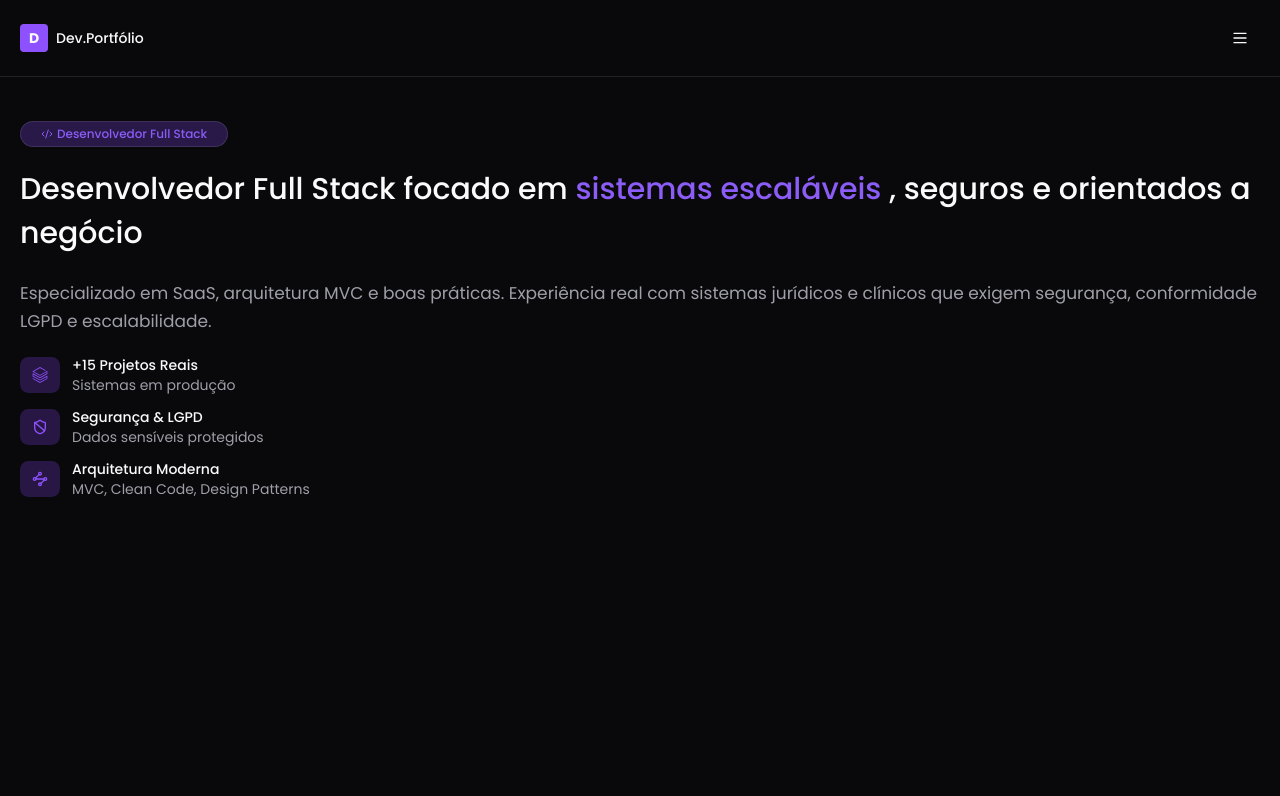
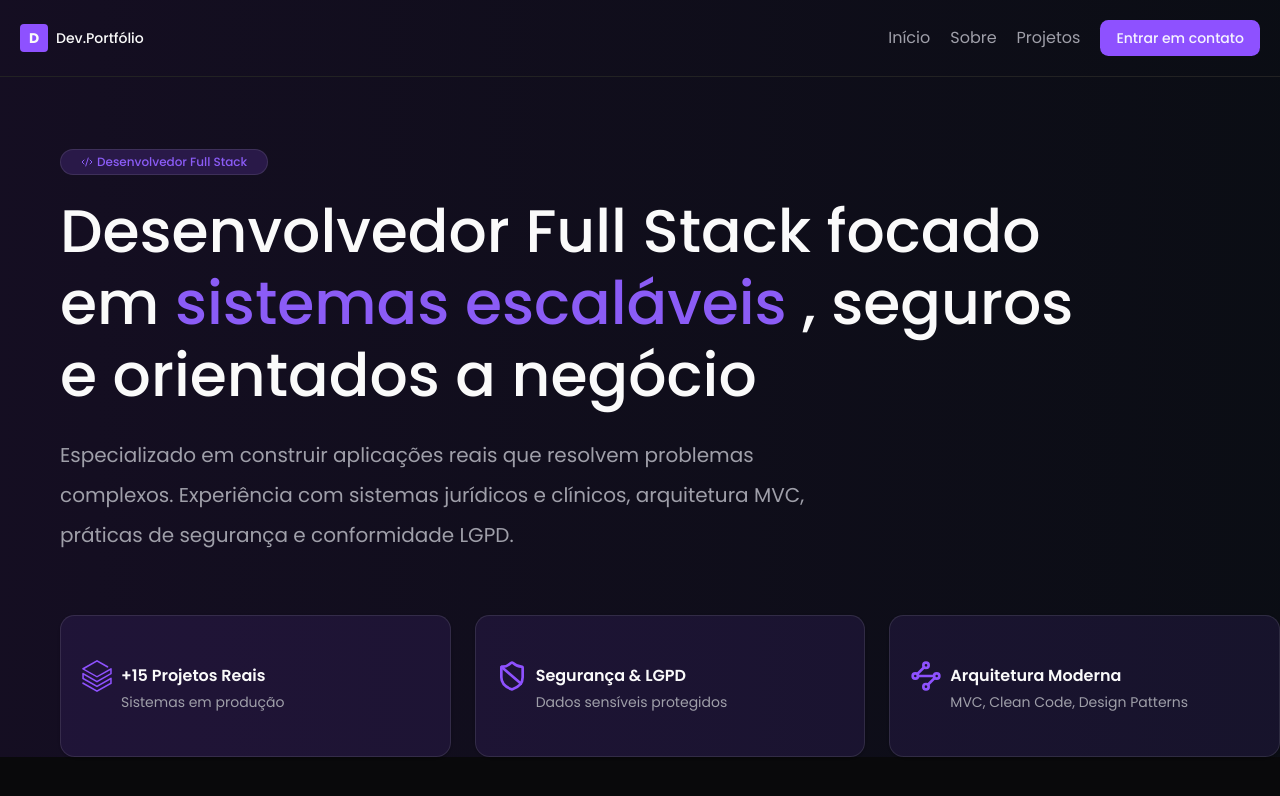
Before and after one commit to marcovaladaress/portfolio, a Next.js app: page / in a window 1280 px wide. Shown: the top 796 px of the page. Built offline with nearby package versions, Linux system fonts and the light colour scheme.

Commit message:
feat:Adding responsiveness to the header and the hero section.

```diff
--- a/app/_components/header.tsx
+++ b/app/_components/header.tsx
@@ -1,10 +1,9 @@
 import { Button } from "@/components/ui/button";
-import { Separator } from "@/components/ui/separator";
 import { TextAlignJustify } from "lucide-react";
 
 const Header = () => {
   return (
-    <>
+    <div className="mx-auto md:container">
       <div className="flex items-center justify-between p-5">
         <div className="flex items-center gap-2">
           <div className="bg-primary flex h-7 w-7 items-center justify-center rounded">
@@ -12,13 +11,27 @@ const Header = () => {
           </div>
           <h1 className="text-[14px] font-medium">Dev.Portfólio</h1>
         </div>
-        <Button variant={"ghost"}>
-          <TextAlignJustify />
-        </Button>
+        <div className="md:hidden">
+          <Button variant={"ghost"}>
+            <TextAlignJustify />
+          </Button>
+        </div>
+        <nav className="hidden md:block">
+          <ul className="flex items-center gap-5">
+            <li className="text-muted-foreground hover:text-primary cursor-pointer hover:delay-150">
+              Início
+            </li>
+            <li className="text-muted-foreground hover:text-primary cursor-pointer hover:delay-150">
+              Sobre
+            </li>
+            <li className="text-muted-foreground hover:text-primary cursor-pointer hover:delay-150">
+              Projetos
+            </li>
+            <Button>Entrar em contato</Button>
+          </ul>
+        </nav>
       </div>
-
-      <Separator />
-    </>
+    </div>
   );
 };
 
--- a/app/_components/hero.tsx
+++ b/app/_components/hero.tsx
@@ -3,6 +3,7 @@ import { Badge } from "@/components/ui/badge";
 import { CodeXml, ShieldBan, Waypoints } from "lucide-react";
 import { SiDatabricks } from "react-icons/si";
 import { Button } from "@/components/ui/button";
+import { Card, CardTitle } from "@/components/ui/card";
 
 const metadata = [
   {
@@ -25,26 +26,27 @@ const metadata = [
 
 const Hero = () => {
   return (
-    <div className="px-5 pt-11">
+    <div className="px-5 pt-11 md:container md:mx-auto md:px-0 md:pt-6">
+      <div className="md:mt-12 md:ml-15 md:flex md:flex-col md:gap-15">
+        <div className="space-y-5">
           <div>
             <Badge className="flex items-center gap-1 border border-[#8B5CF6/2] bg-[#291948] px-5 py-1 text-[#8B5CF6]">
               <CodeXml />
               Desenvolvedor Full Stack
             </Badge>
           </div>
-      <div className="mt-5">
-        <h1 className="text-3xl leading-11 font-medium">
+          <h1 className="text-3xl leading-11 font-medium md:max-w-5xl md:text-start md:text-6xl md:leading-18">
             Desenvolvedor Full Stack focado em {""}
-          <span className="text-[#8B5CF6]">sistemas escaláveis</span> , seguros
-          e orientados a negócio
+            <span className="text-[#8B5CF6]">sistemas escaláveis</span> ,
+            seguros e orientados a negócio
           </h1>
-        <p className="text-muted-foreground mt-6 text-[17px] leading-7">
-          Especializado em SaaS, arquitetura MVC e boas práticas. Experiência
-          real com sistemas jurídicos e clínicos que exigem segurança,
-          conformidade LGPD e escalabilidade.
+          <p className="text-muted-foreground mt-6 text-[17px] leading-7 md:max-w-3xl md:text-xl md:leading-10">
+            Especializado em construir aplicações reais que resolvem problemas
+            complexos. Experiência com sistemas jurídicos e clínicos,
+            arquitetura MVC, práticas de segurança e conformidade LGPD.
           </p>
         </div>
-      <div className="mt-5 space-y-3">
+        <div className="mt-5 space-y-3 md:hidden">
           {metadata.map((item, index) => (
             <div key={index} className="flex items-center gap-3">
               <div>
@@ -59,6 +61,27 @@ const Hero = () => {
             </div>
           ))}
         </div>
+        <div className="hidden md:block">
+          <div className="grid gap-6 md:grid-cols-3">
+            {metadata.map((item, index) => (
+              <Card
+                key={index}
+                className="bg-primary/10 border-[#8B5CF6/2] hover:translate-y-2 hover:transition-transform hover:delay-100 hover:duration-300"
+              >
+                <div className="p-5">
+                  <div className="flex items-center gap-2">
+                    <item.icon className="text-primary h-8 w-8" />
+                    <CardTitle>{item.title}</CardTitle>
+                  </div>
+                  <p className="text-muted-foreground ml-10 text-sm">
+                    {item.subtitle}
+                  </p>
+                </div>
+              </Card>
+            ))}
+          </div>
+        </div>
+      </div>
     </div>
   );
 };
--- a/app/globals.css
+++ b/app/globals.css
@@ -129,3 +129,11 @@ body {
   margin: 0;
   padding: 0;
 }
+
+.bg {
+  background: linear-gradient(
+    to right,
+    rgba(124, 58, 237, 0.1),
+    rgba(15, 23, 42, 0.3)
+  );
+}
--- a/app/page.tsx
+++ b/app/page.tsx
@@ -1,14 +1,16 @@
+import { Separator } from "@/components/ui/separator";
 import Header from "./_components/header";
 import Hero from "./_components/hero";
 
 export default function Home() {
   return (
     <>
-      <header>
+      <header className="bg">
         <Header />
       </header>
+      <Separator />
       <main>
-        <section>
+        <section className="bg">
           <Hero />
         </section>
       </main>
--- /dev/null
+++ b/components/ui/card.tsx
@@ -0,0 +1,92 @@
+import * as React from "react"
+
+import { cn } from "@/lib/utils"
+
+function Card({ className, ...props }: React.ComponentProps<"div">) {
+  return (
+    <div
+      data-slot="card"
+      className={cn(
+        "bg-card text-card-foreground flex flex-col gap-6 rounded-xl border py-6 shadow-sm",
+        className
+      )}
+      {...props}
+    />
+  )
+}
+
+function CardHeader({ className, ...props }: React.ComponentProps<"div">) {
+  return (
+    <div
+      data-slot="card-header"
+      className={cn(
+        "@container/card-header grid auto-rows-min grid-rows-[auto_auto] items-start gap-2 px-6 has-data-[slot=card-action]:grid-cols-[1fr_auto] [.border-b]:pb-6",
+        className
+      )}
+      {...props}
+    />
+  )
+}
+
+function CardTitle({ className, ...props }: React.ComponentProps<"div">) {
+  return (
+    <div
+      data-slot="card-title"
+      className={cn("leading-none font-semibold", className)}
+      {...props}
+    />
+  )
+}
+
+function CardDescription({ className, ...props }: React.ComponentProps<"div">) {
+  return (
+    <div
+      data-slot="card-description"
+      className={cn("text-muted-foreground text-sm", className)}
+      {...props}
+    />
+  )
+}
+
+function CardAction({ className, ...props }: React.ComponentProps<"div">) {
+  return (
+    <div
+      data-slot="card-action"
+      className={cn(
+        "col-start-2 row-span-2 row-start-1 self-start justify-self-end",
+        className
+      )}
+      {...props}
+    />
+  )
+}
+
+function CardContent({ className, ...props }: React.ComponentProps<"div">) {
+  return (
+    <div
+      data-slot="card-content"
+      className={cn("px-6", className)}
+      {...props}
+    />
+  )
+}
+
+function CardFooter({ className, ...props }: React.ComponentProps<"div">) {
+  return (
+    <div
+      data-slot="card-footer"
+      className={cn("flex items-center px-6 [.border-t]:pt-6", className)}
+      {...props}
+    />
+  )
+}
+
+export {
+  Card,
+  CardHeader,
+  CardFooter,
+  CardTitle,
+  CardAction,
+  CardDescription,
+  CardContent,
+}
```
Lines whose indentation alone changed are shown as unchanged.
